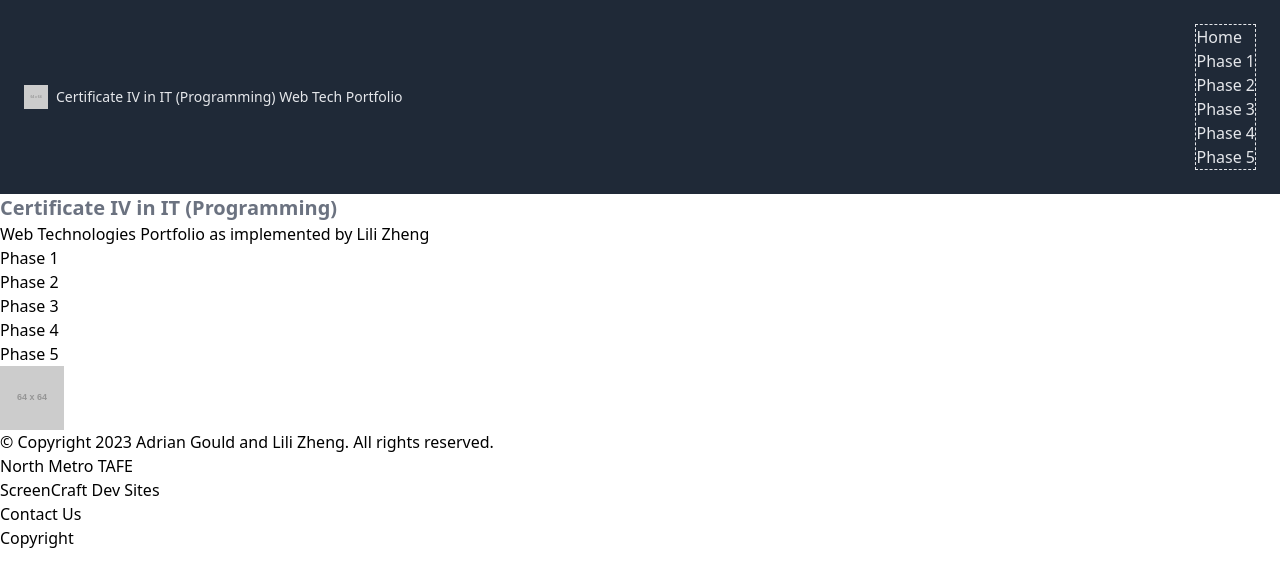
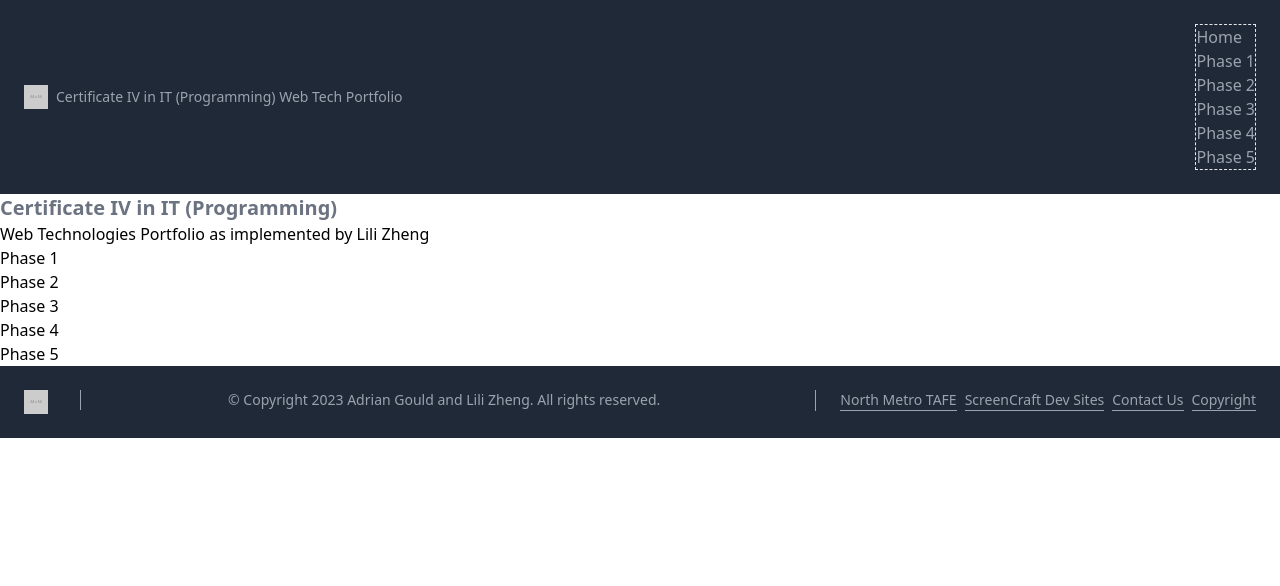
Before and after one commit to fjzll/CIV-WebTech-Portfolio, a website: page index.html in a window 1280 px wide. Drawn offline with Linux system fonts and the light colour scheme; placeholder pictures from the web are drawn by us.

Commit message:
feat(phase-5): Implement footer

```diff
--- a/index.html
+++ b/index.html
@@ -9,7 +9,7 @@
     <link rel="stylesheet" href="./assets/css/site.css">
 </head>
 <body>
-<header class="sticky top-0 flex flex-col justify-between p-6 mx-auto md:flex-row gap-2 bg-gray-800 text-gray-200">
+<header class="sticky top-0 flex flex-col justify-between p-6 mx-auto md:flex-row gap-2 bg-gray-800 text-gray-400">
     <div class="flex items-center mb-4 title-font md:mb-0 gap-2">
         <img src="https://placehold.co/64?text=logo" alt="Logo" class="h-6">
         <h1 class="text-sm">Certificate IV in IT (Programming) Web Tech Portfolio</h1>
@@ -50,18 +50,27 @@
         </div>
     </article>
 </main>
-<footer>
-    <section>
-        <img src="https://placehold.co/64?text=logo" alt="Logo">
-        <p>© Copyright 2023 Adrian Gould and Lili Zheng. All rights reserved.</p>
+
+<footer class="text-gray-400 bg-gray-800 body-font
+    w-full flex flex-col items-start justify-between p-6
+            md:flex-row gap-2">
+    <section class="flex items-center mb-4 title-font md:mb-0 gap-2
+                  hover:text-white transition duration-500 ease-in-out">
+        <img src="https://placehold.co/64?text=logo" alt="Logo" class="h-6">
     </section>
-    <section>
-        <ul>
-            <li><a href="#">North Metro TAFE</a></li>
-            <li><a href="#">ScreenCraft Dev Sites</a></li>
-            <li><a href="#">Contact Us</a></li>
-            <li><a href="#">Copyright</a></li>
-        </ul>
+    <section class="flex flex-wrap text-sm pl-6 ml-6 text-base border-l border-gray-400 grow">
+        <p  class="m-auto">© Copyright 2023 Adrian Gould and Lili Zheng. All rights reserved.</p>
+    </section>
+    <section  class="flex flex-wrap text-sm pl-6 ml-6 text-base border-l border-gray-400
+                md:mr-auto gap-2">
+        <a href="#" class="border-b border-gray-400 hover:border-gray-200 hover:text-white
+                  transition duration-500 ease-in-out">North Metro TAFE</a>
+        <a href="#" class="border-b border-gray-400 hover:border-gray-200 hover:text-white
+                  transition duration-500 ease-in-out">ScreenCraft Dev Sites</a>
+        <a href="#" class="border-b border-gray-400 hover:border-gray-200 hover:text-white
+                  transition duration-500 ease-in-out">Contact Us</a>
+        <a href="#" class="border-b border-gray-400 hover:border-gray-200 hover:text-white
+                  transition duration-500 ease-in-out">Copyright</a>
     </section>
 </footer>
 </body>
```
Also changed, not shown: assets/css/site.css.
